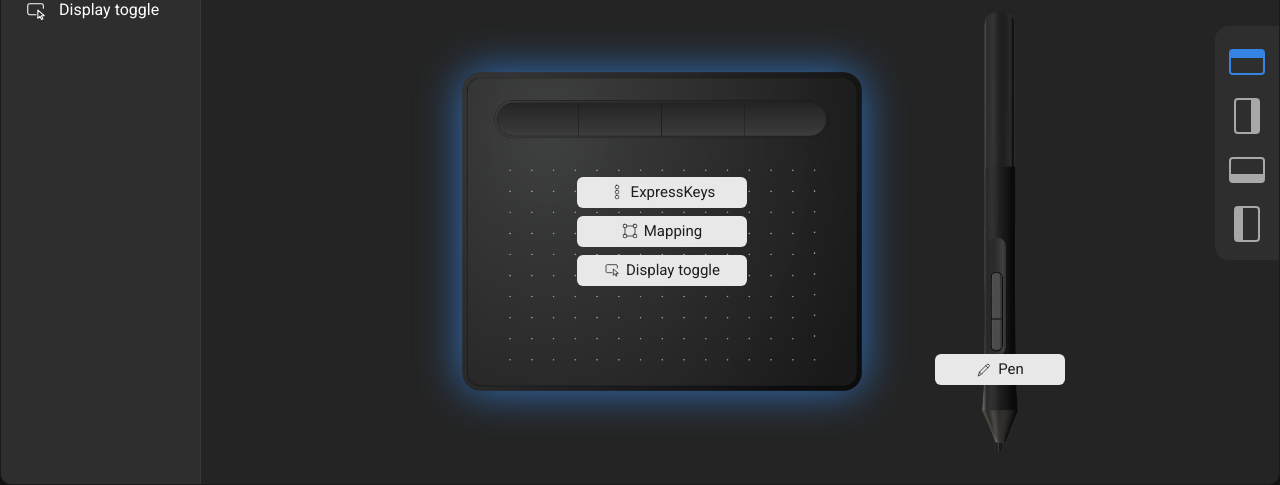
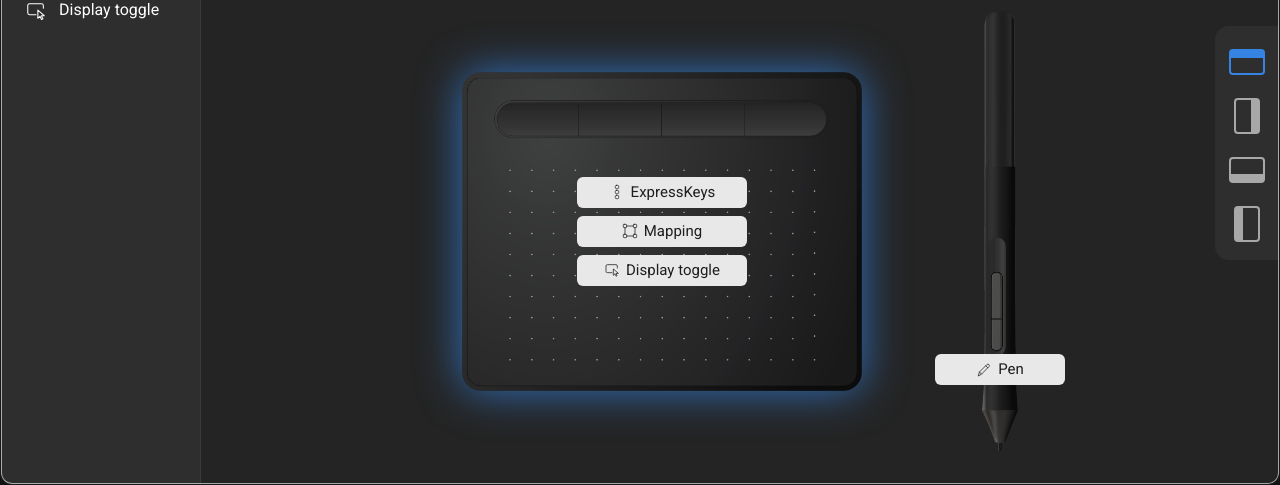
Before and after one commit to wfpaisa/tablet, a website: page ui/index.html in a window 1280 px wide. Shown: the part 315-800 px from the top of the page. Drawn offline with Linux system fonts and the light colour scheme.

Commit message:
Give the window a dark border with an inner highlight

```diff
--- a/ui/frame.css
+++ b/ui/frame.css
@@ -14,14 +14,30 @@ body {
   display: flex;
   flex-direction: column;
   overflow: hidden;
-  border: 1px solid rgba(255, 255, 255, 0.18);
+  border: 1px solid rgba(0, 0, 0, 0.7);
   border-radius: 12px;
   background: var(--wf-surface);
 }
 
+/* The inner highlight, macOS style: drawn on top of the content so the
+   title bar and toolbar backgrounds don't cover it. */
+.wf-window::after {
+  content: "";
+  position: absolute;
+  inset: 0;
+  z-index: 99;
+  border-radius: 11px;
+  box-shadow: inset 0 0 0 1px rgba(255, 255, 255, 0.14);
+  pointer-events: none;
+}
+
 @media (prefers-color-scheme: light) {
   .wf-window {
-    border-color: rgba(0, 0, 0, 0.24);
+    border-color: rgba(0, 0, 0, 0.3);
+  }
+
+  .wf-window::after {
+    box-shadow: inset 0 0 0 1px rgba(255, 255, 255, 0.6);
   }
 }
 
@@ -30,6 +46,7 @@ body {
   border-radius: 0;
 }
 
+.wf-maximized .wf-window::after,
 .wf-maximized .wf-edge {
   display: none;
 }
```
